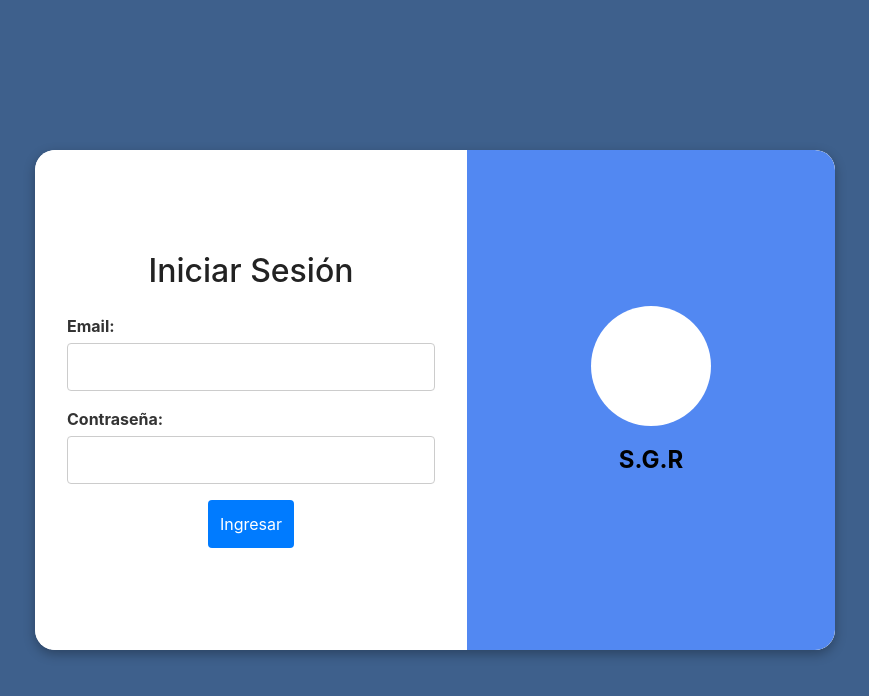
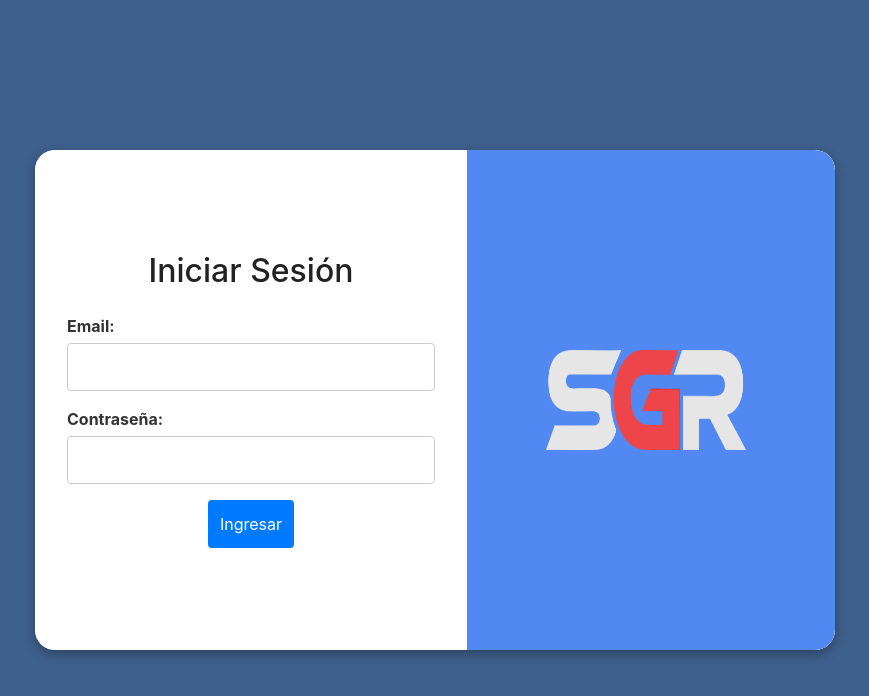
Before and after one commit to 11102Jamd/front_End_S.G.R, a React (Vite) app: page /login in a window 1280 px wide. Shown: the top 696 px of the page, without its empty margins (205-1074 px from the left). Built offline with nearby package versions, Linux system fonts and the light colour scheme.

Commit message:
agrege las imagenes

```diff
--- a/index.html
+++ b/index.html
@@ -2,9 +2,9 @@
 <html lang="en">
   <head>
     <meta charset="UTF-8" />
-    <link rel="icon" type="image/svg+xml" href="/vite.svg" />
+    <link rel="icon" type="image/svg+xml" href="/foto.svg" sizes="any">
     <meta name="viewport" content="width=device-width, initial-scale=1.0" />
-    <title>Vite + React</title>
+    <title>S.G.R</title>
     <link
       rel="stylesheet"
       href="https://cdn.jsdelivr.net/npm/bootstrap-icons@1.10.5/font/bootstrap-icons.css"
--- a/src/layout/Footer.jsx
+++ b/src/layout/Footer.jsx
@@ -6,7 +6,7 @@ function Footer() {
         <footer className="footer">
             <div className="container">
                 <p className="text-center mb-0">
-                    © {new Date().getFullYear()} Pan de Yuca Que Rico - Todos los derechos reservados
+                    © {new Date().getFullYear()} S.G.R - Todos los derechos reservados
                 </p>
             </div>
         </footer>
--- a/src/layout/Header.jsx
+++ b/src/layout/Header.jsx
@@ -1,6 +1,8 @@
 import React, { useState } from 'react';
 import { useAuth } from '../context/AuthContext';
 import '../App.css';
+import profileImage from '../assets/Foto.png';
+
 
 function Header() {
 
@@ -24,7 +26,7 @@ function Header() {
     return (
         <header className="header">
             <div className="header-content">
-                <h1 className="h4 mb-0">Pan de Yuca Que Rico</h1>
+                <img src={profileImage} alt="Logo" style={{ width: '100px', height: '30px', borderRadius: '0%', marginRight: '50px' }} />
                 <div className="user-info">
                 <div className="dropdown">
                         <button
--- a/src/pages/auth/Login.jsx
+++ b/src/pages/auth/Login.jsx
@@ -4,7 +4,7 @@ import { useAuth } from '../../context/AuthContext';
 import Swal from 'sweetalert2';
 import '../../index.css';
 import { errorLogin } from '../../utils/alerts/alertsUsers';
-
+import profileImage from '../../assets/Foto.png';
 
 /**
  * Componente de formulario de inicio de sesión.
@@ -101,8 +101,7 @@ const Login = () => {
                 </form>
             </div>
             <div className='login-image-panel'>
-                <div className='circle'></div>
-                <p>S.G.R</p>
+                <img src={profileImage} alt="Logo" style={{ width: '200px', height: '100px', borderRadius: '0%', marginRight: '10px' }} />
             </div>
         </div>
     </div>
--- a/src/utils/alerts/alertsUsers.js
+++ b/src/utils/alerts/alertsUsers.js
@@ -2,7 +2,7 @@ import Swal from "sweetalert2";
 
 /**
  *
- * @returns Alertas de Inhabilit6ar Usuario
+ * @returns Alertas de Inhabilitar Usuario
  */
 export const showConfirmDisableUser = () => {
     return Swal.fire({
```
Also changed, not shown: public/foto.svg (added), src/assets/Foto.png (added).
